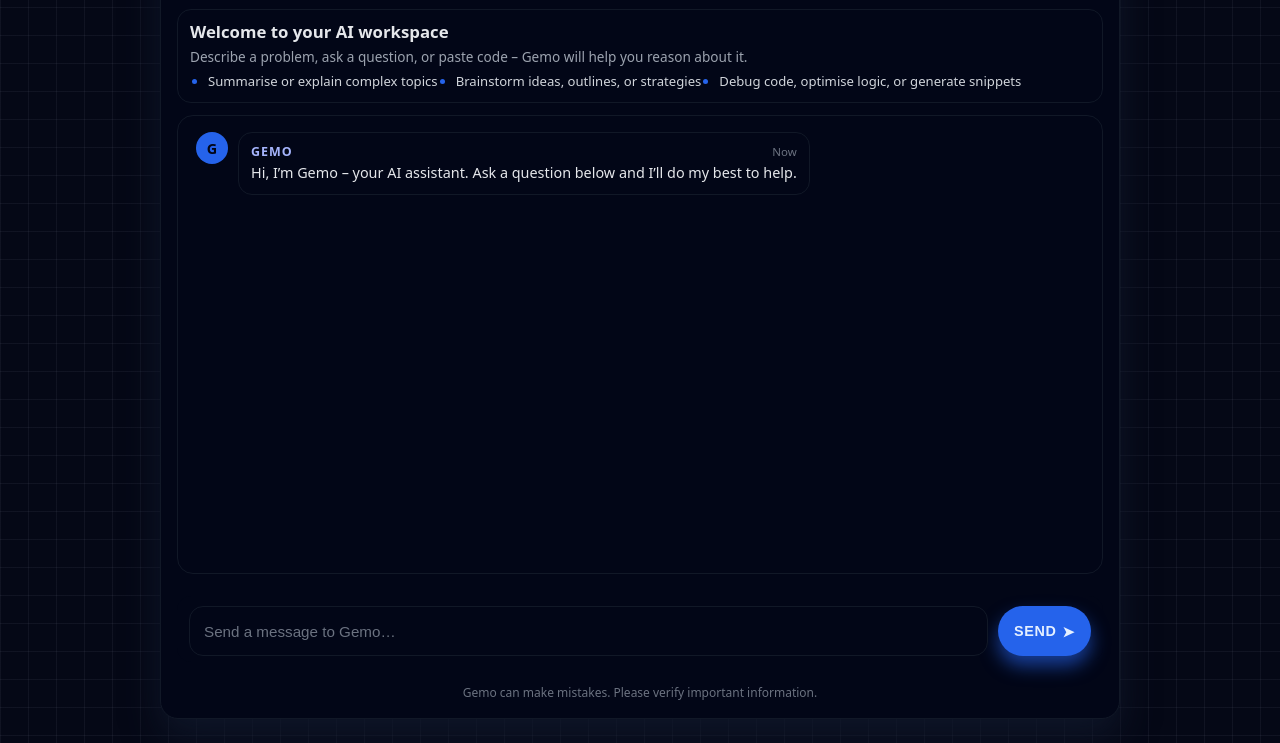
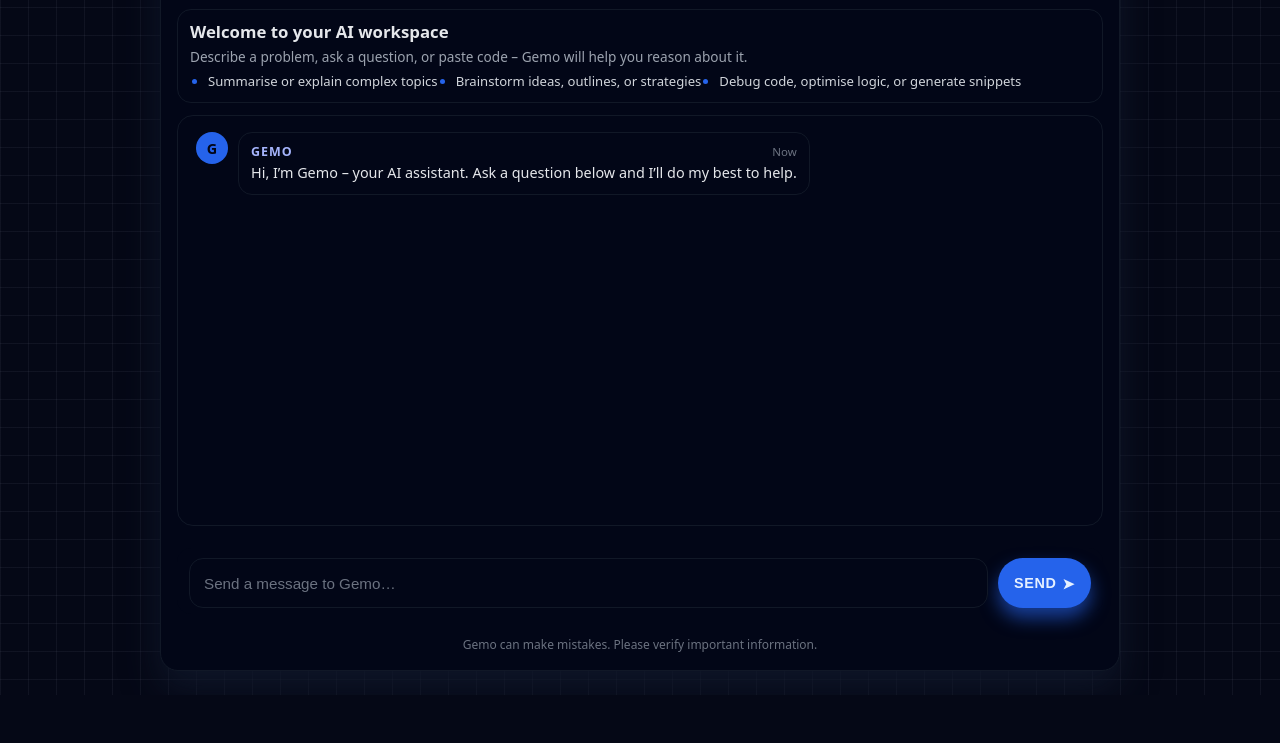
Before and after one commit to Abhilash-03/GENAI, a website: page public/index.html in a window 1280 px wide. Shown: the part 105-848 px from the top of the page. After the commit the page ends 800 px from the top, so only its background shows below. Drawn offline with nearby package versions, Linux system fonts and the light colour scheme.

Commit message:
fix: fix the layout height and scrollable

```diff
--- a/public/style.css
+++ b/public/style.css
@@ -462,15 +462,15 @@ body{
 .app-shell {
     width: 100%;
     max-width: 960px;
-    margin: 24px;
-    min-height: 100vh;
+    height: calc(100vh - 48px); /* fixed card height */
+    margin: 24px auto;
     border-radius: 18px;
     background: #020617;
     border: 1px solid #111827;
     box-shadow: 0 18px 36px rgba(15, 23, 42, 0.9);
     display: flex;
     flex-direction: column;
-    overflow: hidden;
+    overflow: hidden; /* inner content scrolls */
 }
 
 .app-header {
```
